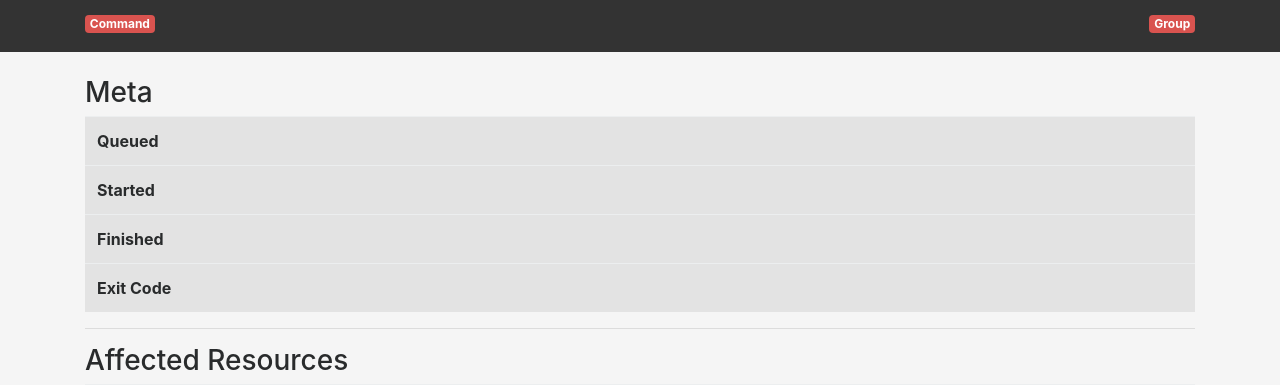
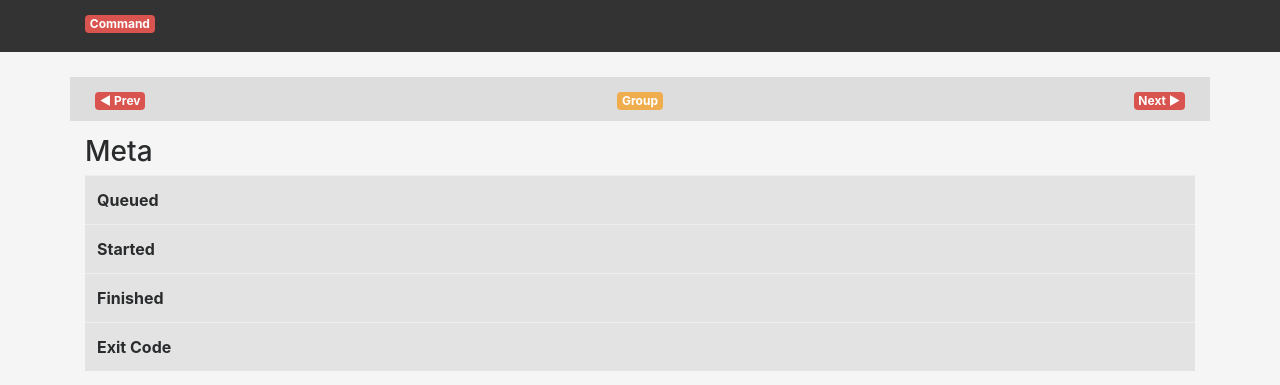
Before and after one commit to SamStudio8/chitin, a Flask app: template chitin/core/templates/detail_command.html in a window 1280 px wide. Shown: the part 54-439 px from the top of the page. Run offline with Flask 2, Linux system fonts and the light colour scheme; the template is opened without the code that fills it, so the values that code supplies are empty; some libraries are stand-ins or nearby versions.

Commit message:
Command.order

```diff
--- a/chitin/client/__init__.py
+++ b/chitin/client/__init__.py
@@ -301,6 +301,7 @@ class Client(object):
                 "group_uuid": group_uuid,
                 "cmd_str": cmd_str,
                 "queued_at": int(datetime.now().strftime("%s")),
+                "order": command_i,
             })
 
             # Run and handle command
--- a/chitin/core/api.py
+++ b/chitin/core/api.py
@@ -13,8 +13,8 @@ def add_resource(curr_path, curr_hash, curr_node_obj, res_uuid=None):
     db.session.commit()
     return res
 
-def add_command(cmd_str, queued_at, group_obj, cmd_uuid=None):
-    cmd = Command(cmd_str, queued_at, group_obj, cmd_uuid=cmd_uuid)
+def add_command(cmd_str, queued_at, group_obj, order, cmd_uuid=None):
+    cmd = Command(cmd_str, queued_at, group_obj, order, cmd_uuid=cmd_uuid)
     db.session.add(cmd)
     db.session.commit()
     return cmd
--- a/chitin/core/routes.py
+++ b/chitin/core/routes.py
@@ -88,8 +88,9 @@ def add_command():
         group = api.add_command_group(group_uuid=group_uuid)
 
     cmd_str = request.json.get("cmd_str")
+    order = request.json.get("order", 0)
     queued_at = datetime.fromtimestamp(request.json.get("queued_at"))
-    cmd = api.add_command(cmd_str, queued_at, group, cmd_uuid=request.json.get("cmd_uuid"))
+    cmd = api.add_command(cmd_str, queued_at, group, order, cmd_uuid=request.json.get("cmd_uuid"))
     if cmd:
         return jsonify({
             "group_uuid": group_uuid,
--- a/chitin/core/templates/detail_command.html
+++ b/chitin/core/templates/detail_command.html
@@ -7,8 +7,6 @@
             <span class="uuid-mast" style="margin-top:0; padding-top:0;">{{ command.uuid }}</span>
         </div>
         <div class="col-md-6 text-right">
-            <span class="badge badge-danger">Group</span>
-            <span class="uuid-mast" style="margin-top:0; padding-top:0;"><a href="{{ url_for('group_detail', group=command.group.uuid) }}">{{ command.group.uuid }}</a></span>
         </div>
         </div>
         <div class="row">
@@ -20,6 +18,20 @@
 </div>
 
 <div class="container">
+<div style="background-color:#DDD; padding:10px; margin-bottom:15px;" class="row">
+<div class="col-md-4">
+    <span class="badge badge-danger">◄ Prev</span>
+    <span class="uuid-mast" style="margin-top:0; padding-top:0;"><a href="{{ url_for('command_detail', command=command.prev.uuid) }}">{{ command.prev.uuid }}</a></span>
+</div>
+<div class="col-md-4 text-center">
+    <span class="badge badge-warning">Group</span>
+    <span class="uuid-mast" style="margin-top:0; padding-top:0;"><a href="{{ url_for('group_detail', group=command.group.uuid) }}">{{ command.group.uuid }}</a></span>
+</div>
+<div class="col-md-4 text-right">
+    <span class="badge badge-danger">Next ►</span>
+    <span class="uuid-mast" style="margin-top:0; padding-top:0;"><a href="{{ url_for('command_detail', command=command.next.uuid) }}">{{ command.next.uuid }}</a></span>
+</div>
+</div>
 
 <h3>Meta</h3>
 
```
Also changed, not shown: chitin/core/models.py (+13 -1 lines).
